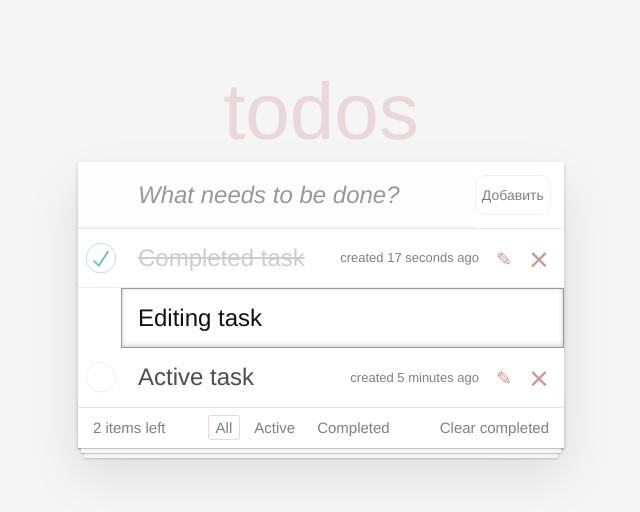
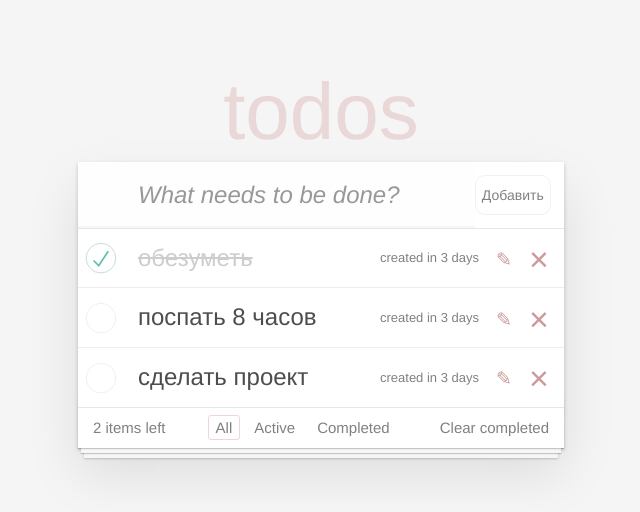
Before and after one commit to KuzneC2/todo-kata, a React (Vite) app: page / in a window 1280 px wide. Shown: the top 512 px of the page, without its empty margins (319-959 px from the left). Built offline with nearby package versions, Linux system fonts and the light colour scheme.

Commit message:
TODO App - Рефакторинг и проверка

```diff
--- a/package.json
+++ b/package.json
@@ -10,6 +10,8 @@
     "preview": "vite preview"
   },
   "dependencies": {
+    "date-fns": "^4.1.0",
+    "prop-types": "^15.8.1",
     "react": "^18.3.1",
     "react-dom": "^18.3.1"
   },
--- a/src/App/App.jsx
+++ b/src/App/App.jsx
@@ -2,6 +2,7 @@ import React, { Component } from 'react'
 import Footer from '../Footer/Footer'
 import NewTaskForm from '../NewTaskForm/NewTaskForm'
 import TaskList from '../TaskList/TaskList'
+import { formatDistanceToNowStrict } from 'date-fns'
 import './App.css'
 
 class App extends Component {
@@ -10,30 +11,58 @@ class App extends Component {
     this.maxId = 100;
     this.state = {
       dataTasks: [
-        this.createTodoItem('Completed task', 'created 17 seconds ago', 'completed'),
-        this.createTodoItem('Editing task', 'created 5 minutes ago', 'editing'),
-        this.createTodoItem('Active task', 'created 5 minutes ago'),
+        this.createTodoItem('обезуметь', '2024-10-14T15:05:10', 'completed'),
+        this.createTodoItem('поспать 8 часов', '2024-10-14T14:59:10', ''),
+        this.createTodoItem('сделать проект', '2024-10-14T14:59:00'),
       ],
       filteredDataTasks: [],
       filterName: 'all',
       editTaskId: null,
       editTaskDescription: ''
+    };
+  }
+
+
+  updateTimer = () => {
+    setInterval(() => {
+      this.setState(prevState => ({
+        dataTasks: prevState.dataTasks.map(task => ({
+          ...task,
+          timeCreated: `created ${this.timeCreate(task.timer)}`
+        })),
+        filteredDataTasks: prevState.filteredDataTasks.map(task => ({
+          ...task,
+          timeCreated: `created ${this.timeCreate(task.timer)}`
+        }))
+      }));
+      console.log('Приветики')
+    }, 15000);
+  }
+
+  createTodoItem = (description, timer, status = '',) => {
+    return {
+      id: this.maxId++,
+      description,
+      timeCreated: `created ${this.timeCreate(timer)}`,
+      timer,
+      status,
+      defaulDescription: description
     }
   }
 
-  createTodoItem = (description, timeCreated = 'now', status = '',) => {
-    return {
-      id: this.maxId++,
-      description,
-      timeCreated,
-      status,
-      defaulDescription: description
-    }
 
+
+  timeCreate = (timer) => {
+    return formatDistanceToNowStrict(
+      new Date(timer),
+      {
+        addSuffix: true
+      }
+    )
   }
 
   addItem = (description) => {
-    const newItem = this.createTodoItem(description);
+    const newItem = this.createTodoItem(description, new Date() - 1);
     this.setState(({ dataTasks, filteredDataTasks, filterName }) => {
       const newArr = [newItem, ...dataTasks];
       const newFilterArr = [newItem, ...filteredDataTasks]
@@ -53,21 +82,27 @@ class App extends Component {
   }
 
   editTask = (id) => {
+    const newDescription = this.state.dataTasks.find(el => el.id == id)
     this.setState({
       filteredDataTasks: this.state.filteredDataTasks.map((task) => {
         if (task.id == id) {
           return { ...task, status: 'editing' }
         }
+        if (task.status == 'editing') {
+          const prevStatus = this.state.dataTasks.find(el => el.id == task.id)
+          return { ...task, status: prevStatus.status }
+        }
         else {
           return task
         }
       }),
+      editTaskDescription: newDescription.description
     })
   }
 
   editSubmit = (e, id) => {
     e.preventDefault()
-    const updateDataObject = this.state.dataTasks.filter(el => el.id === id)
+    const updateDataObject = this.state.dataTasks.find(el => el.id === id)
     this.setState((prevState) => ({
       dataTasks: prevState.dataTasks.map(task => {
         if (task.id === id) {
@@ -97,7 +132,7 @@ class App extends Component {
   }
 
   changeStatus = (id) => {
-    this.setState((prevState) => ({
+    this.setState((prevState, filterName) => ({
       dataTasks: prevState.dataTasks.map((task) => {
         if (task.id == id) {
           if (task.status == '') {
@@ -138,9 +173,14 @@ class App extends Component {
     })
   }
 
-  componentDidMount = () => {
-    this.setState({ filteredDataTasks: this.state.dataTasks })
+  componentDidMount() {
+    this.setState({ filteredDataTasks: this.state.dataTasks });
+    this.updateTimer()
+
   }
+
+
+
 
   changeListAll = () => {
     this.setState(() => ({
@@ -151,7 +191,6 @@ class App extends Component {
   }
 
   changeListActive = () => {
-
     this.setState(() => ({
       filteredDataTasks: this.state.dataTasks.filter(el => el.status === ''),
       filterName: 'active'
@@ -178,6 +217,7 @@ class App extends Component {
     const { filteredDataTasks } = this.state
     const taskDone = this.state.dataTasks.filter(el => el.status === 'completed').length;
     const taskLeft = this.state.dataTasks.length - taskDone;
+
     return (
       <>
         <section className="todoapp">
--- a/src/Footer/Footer.jsx
+++ b/src/Footer/Footer.jsx
@@ -1,5 +1,6 @@
 import React, { Component } from "react";
 import TasksFilter from "../TasksFilter/TasksFilter";
+import PropTypes from "prop-types";
 
 export default class Footer extends Component {
     render() {
@@ -19,3 +20,19 @@ export default class Footer extends Component {
         )
     }
 }
+
+Footer.propTypes = {
+    itemsLeft: PropTypes.node,
+    changeDirectoryAll: PropTypes.func,
+    changeDirectoryActive: PropTypes.func,
+    changeDirectoryComplete: PropTypes.func,
+    clearCompleateItems: PropTypes.func
+}
+
+Footer.defaultProps = {
+    itemsLeft: '',
+    changeDirectoryAll: () => { },
+    changeDirectoryActive: () => { },
+    changeDirectoryComplete: () => { },
+    clearCompleateItems: () => { }
+}
--- a/src/NewTaskForm/NewTaskForm.jsx
+++ b/src/NewTaskForm/NewTaskForm.jsx
@@ -1,4 +1,5 @@
 import React, { Component } from "react";
+import PropTypes from "prop-types";
 import './NewTaskForm.css'
 
 export default class NewTaskForm extends Component {
@@ -9,6 +10,8 @@ export default class NewTaskForm extends Component {
             label: ''
         }
     }
+
+
 
     submitForm = (e) => {
         e.preventDefault()
@@ -36,3 +39,11 @@ export default class NewTaskForm extends Component {
         )
     }
 }
+
+
+NewTaskForm.propTypes = {
+    addItem: PropTypes.func
+}
+NewTaskForm.defaultProps = {
+    addItem: () => { }
+}
--- a/src/Task/Task.jsx
+++ b/src/Task/Task.jsx
@@ -1,3 +1,4 @@
+import PropTypes from "prop-types";
 import React, { Component } from "react";
 
 
@@ -55,3 +56,27 @@ export default class Task extends Component {
         }
     }
 }
+
+Task.propTypes = {
+    status: PropTypes.node,
+    description: PropTypes.node,
+    timeCreated: PropTypes.node,
+    toggleStatusTodo: PropTypes.func,
+    onDeleted: PropTypes.func,
+    onEdit: PropTypes.func,
+    editSubmit: PropTypes.func,
+    changeLabel: PropTypes.func,
+    defaulDescription: PropTypes.node
+}
+
+Task.defaultProps = {
+    status: '',
+    description: '',
+    timeCreated: 'recently',
+    toggleStatusTodo: () => { },
+    onDeleted: () => { },
+    onEdit: () => { },
+    editSubmit: () => { },
+    changeLabel: () => { },
+    defaulDescription: 'Edit task'
+}
--- a/src/TaskList/TaskList.jsx
+++ b/src/TaskList/TaskList.jsx
@@ -1,11 +1,12 @@
 import React, { Component } from "react"
+import PropTypes from "prop-types";
 import Task from "../Task/Task"
 
 export default class TaskList extends Component {
 
 
     render() {
-        const { filteredDataTasks, toggleStatusTodo, onDeleted, onEdit, editSubmit, changeLabel, defaulDescription } = this.props;
+        const { filteredDataTasks, toggleStatusTodo, onDeleted, onEdit, editSubmit, changeLabel } = this.props;
 
         return (
 
@@ -31,3 +32,20 @@ export default class TaskList extends Component {
         )
     }
 }
+
+TaskList.propTypes = {
+    filteredDataTasks: PropTypes.array,
+    toggleStatusTodo: PropTypes.func,
+    onDeleted: PropTypes.func,
+    onEdit: PropTypes.func,
+    editSubmit: PropTypes.func,
+    changeLabel: PropTypes.func,
+}
+TaskList.defaultProps = {
+    filteredDataTasks: [],
+    toggleStatusTodo: () => { },
+    onDeleted: () => { },
+    onEdit: () => { },
+    editSubmit: () => { },
+    changeLabel: () => { },
+}
--- a/src/TasksFilter/TasksFilter.jsx
+++ b/src/TasksFilter/TasksFilter.jsx
@@ -1,3 +1,4 @@
+import PropTypes from "prop-types";
 import React, { Component } from "react";
 
 export default class TasksFilter extends Component {
@@ -27,8 +28,6 @@ export default class TasksFilter extends Component {
     render() {
 
         const { filterDirectory } = this.state;
-
-        // const { changeDirectoryAll, changeDirectoryActive, changeDirectoryComplete } = this.props
         return (
             <ul className="filters">
                 <li>
@@ -50,3 +49,16 @@ export default class TasksFilter extends Component {
         )
     }
 }
+
+TasksFilter.propTypes ={
+    changeDirectoryAll: PropTypes.func,
+    changeDirectoryActive: PropTypes.func,
+    changeDirectoryComplete: PropTypes.func
+
+}
+
+TasksFilter.defaultProps = {
+    changeDirectoryAll: () => {},
+    changeDirectoryActive: () => {},
+    changeDirectoryComplete: () => {},
+}
```
Also changed, not shown: 1 other file (tests, documents, lock files or other folders).
